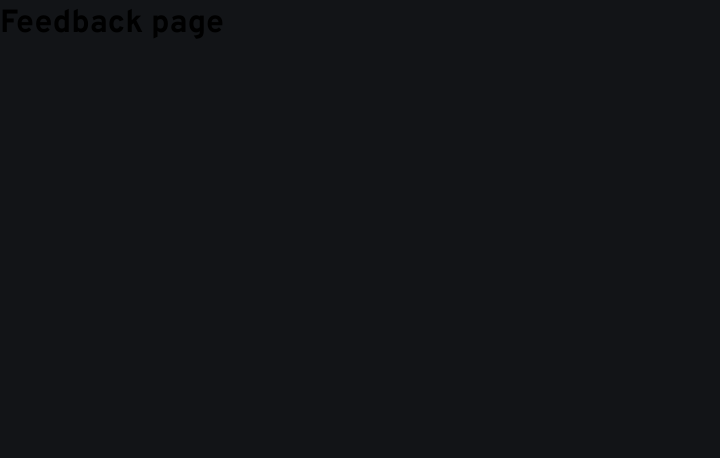
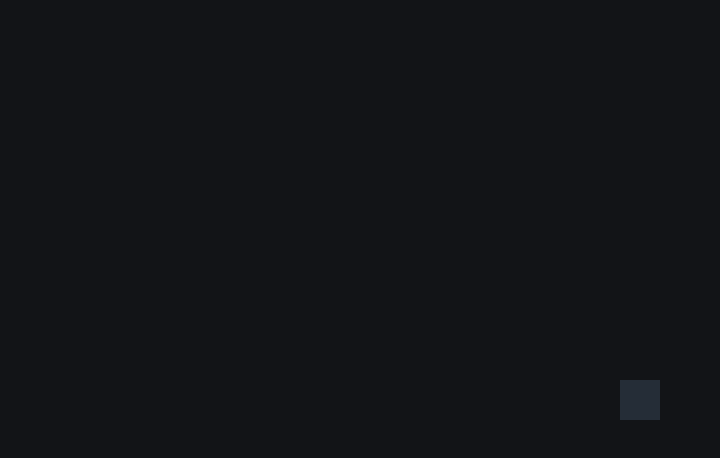
Before and after one commit to Coolbylaki/Feedback-Card, a React (Vite) app: page / in a window 1280 px wide. Shown: the top 458 px of the page, without its empty margins (0-720 px from the left). Built offline with nearby package versions, Linux system fonts and the light colour scheme.

Commit message:
Add: feedback card

```diff
--- /dev/null
+++ b/src/components/Card.jsx
@@ -0,0 +1,7 @@
+import classes from "./Card.module.css";
+
+const Card = (props) => {
+	return <section className={classes.card}>{props.children}</section>;
+};
+
+export default Card;
--- /dev/null
+++ b/src/components/Card.module.css
@@ -0,0 +1,5 @@
+.card {
+	background-color: var(--dark-blue);
+	padding: 1.25rem;
+	margin: 1.25rem;
+}
--- a/src/index.css
+++ b/src/index.css
@@ -22,6 +22,9 @@ body {
 	height: 100%;
 	font-family: "Overpass", sans-serif;
 	background-color: var(--very-dark-blue);
+	display: flex;
+	justify-content: center;
+	align-items: center;
 }
 
 body {
--- a/src/pages/HomePage.jsx
+++ b/src/pages/HomePage.jsx
@@ -1,5 +1,11 @@
+import Card from "../components/Card";
+
 const HomePage = () => {
-	return <h1>Feedback page</h1>;
+	return (
+		<>
+			<Card />
+		</>
+	);
 };
 
 export default HomePage;
```
